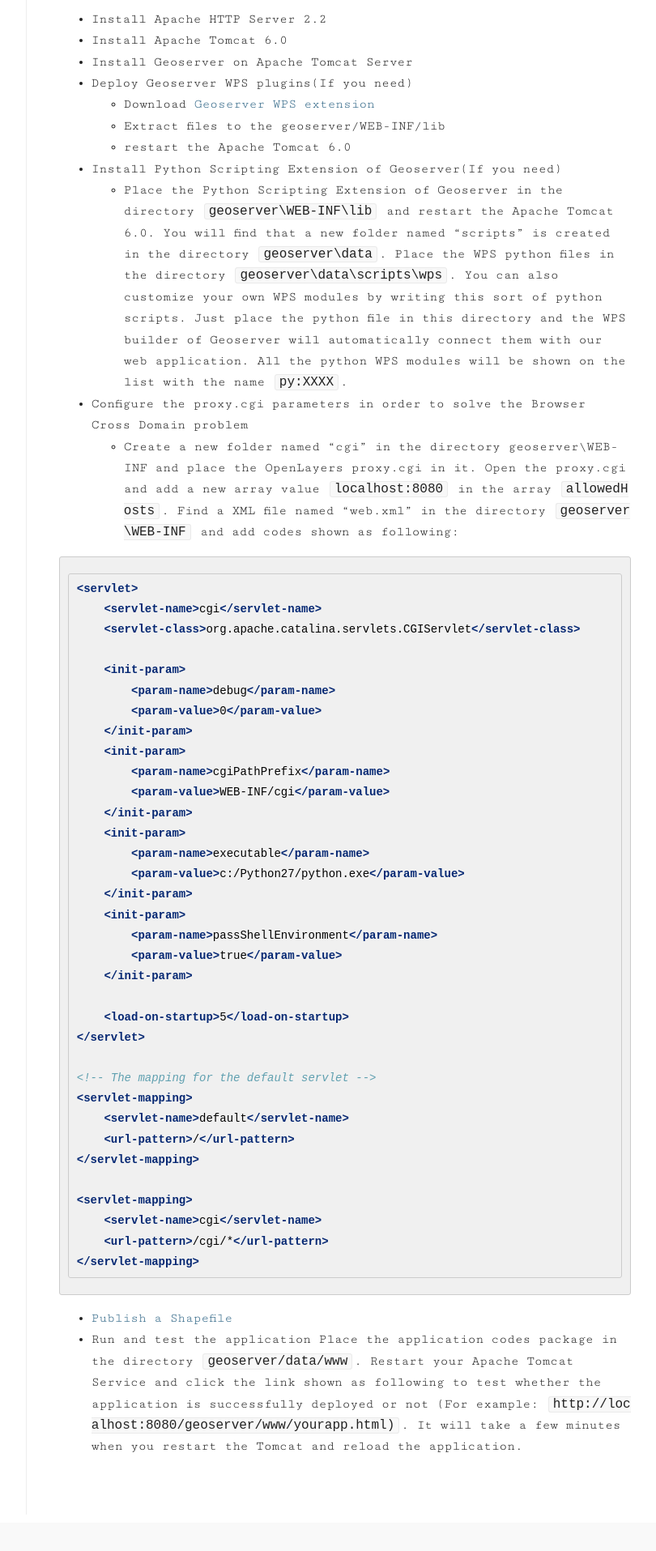
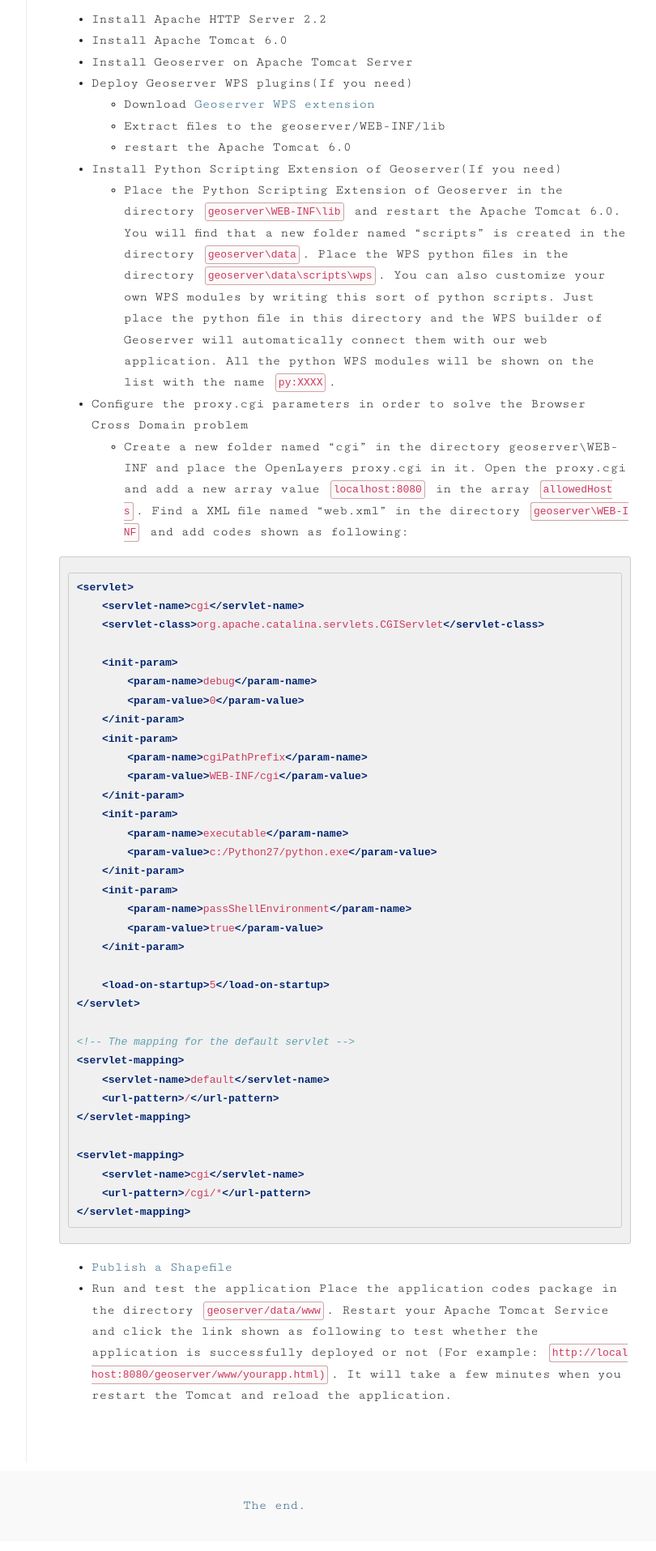
Before and after one commit to crabcanon/crabcanon.github.com, a Jekyll site: the page built from _posts/2013-07-27-a-gis-web-application.md, in a window 1280 px wide. Shown: the part 2785-4700 px from the top of the page at 81% size, without its empty margins (301-1111 px from the left). Built offline with Jekyll 4.4.1, drawn with Linux system fonts in a browser that asks for light colours.

Commit message:
Update syntax.css

```diff
--- a/assets/css/syntax.css
+++ b/assets/css/syntax.css
@@ -1,5 +1,5 @@
 .highlight {
-  font-size: 14px;
+  font-size: 0.9em;
   background-color: #f0f0f0;
   color: black;
   padding: 6px 10px;
@@ -25,11 +25,13 @@
 }
 
 code, tt {
-  margin: 0 2px;
-  padding: 0 5px;
+  margin: 3px;
+  padding: 3px;
+  font-size: 13px;
   white-space: nowrap;
-  border: 1px solid #eaeaea;
-  background-color: #f8f8f8;
+  color: #cd3b60;
+  border: 1px solid #cca5a5;
+  background-color: #fbf9f9;
   border-radius: 3px;
   white-space: -moz-pre-wrap !important;  /* Mozilla, since 1999 */
   white-space: -pre-wrap;      /* Opera 4-6 */
```
